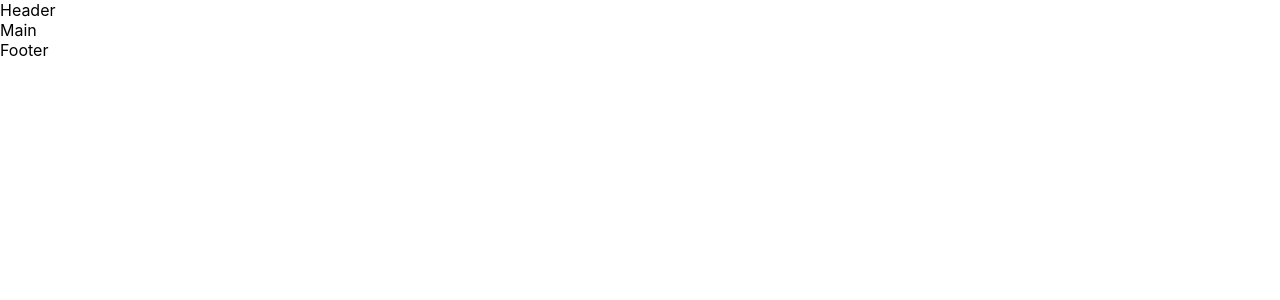
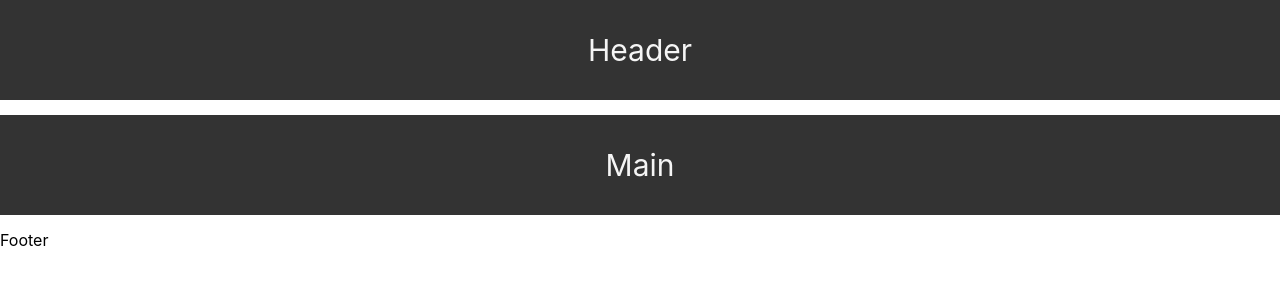
Before and after one commit to alyabev0/React-Todo-Telegram-Bot, a React (Create React App) app: page / in a window 1280 px wide. Shown: the top 300 px of the page. Built offline with nearby package versions, Linux system fonts and the light colour scheme.

Commit message:
simple app

```diff
--- a/src/App.css
+++ /dev/null
@@ -1,38 +0,0 @@
-.App {
-  text-align: center;
-}
-
-.App-logo {
-  height: 40vmin;
-  pointer-events: none;
-}
-
-@media (prefers-reduced-motion: no-preference) {
-  .App-logo {
-    animation: App-logo-spin infinite 20s linear;
-  }
-}
-
-.App-header {
-  background-color: #282c34;
-  min-height: 100vh;
-  display: flex;
-  flex-direction: column;
-  align-items: center;
-  justify-content: center;
-  font-size: calc(10px + 2vmin);
-  color: white;
-}
-
-.App-link {
-  color: #61dafb;
-}
-
-@keyframes App-logo-spin {
-  from {
-    transform: rotate(0deg);
-  }
-  to {
-    transform: rotate(360deg);
-  }
-}
--- a/src/components/App.js
+++ b/src/components/App.js
@@ -1,5 +1,5 @@
 // import logo from './logo.svg';
-import '../App.css';
+import './App.css';
 import React from 'react';
 import MainContent from './MainContent';
 import Footer from './Footer'
@@ -11,11 +11,11 @@ import Header from './Header'
 
 
 const App = () => (
-  <React.Fragment>
+  <div>
     <Header />
     <MainContent />
     <Footer />
-    </React.Fragment>
+    </div>
 );
 
 export default App;
--- a/src/components/Footer.js
+++ b/src/components/Footer.js
@@ -1,4 +1,4 @@
-import '../App.css';
+import './App.css';
 import React from 'react';
 
 const Footer = () => (
--- /dev/null
+++ b/src/components/Header.css
@@ -0,0 +1,11 @@
+.navbar {
+    height: 100px;
+    background-color: #333;
+    color: whitesmoke;
+    margin-bottom: 15px;
+    text-align: center;
+    font-size: 30px;
+    display: flex;
+    justify-content: center;
+    align-items: center;
+    }
--- a/src/components/Header.js
+++ b/src/components/Header.js
@@ -1,12 +1,10 @@
-
-
-
-import '../App.css';
+import './App.css';
 import React from 'react';
+import "./Header.css";
 
 const Header = () => (
     <React.Fragment>
-      <header>
+      <header className = "navbar">
       Header
       </header>
       </React.Fragment>
--- /dev/null
+++ b/src/components/MainContent.css
@@ -0,0 +1,11 @@
+.main{
+    height: 100px;
+    background-color: #333;
+    color: whitesmoke;
+    margin-bottom: 15px;
+    text-align: center;
+    font-size: 30px;
+    display: flex;
+    justify-content: center;
+    align-items: center;
+}
--- a/src/components/MainContent.js
+++ b/src/components/MainContent.js
@@ -1,9 +1,10 @@
-import '../App.css';
+import './App.css';
+import "./MainContent.css"
 import React from 'react';
 
 const MainContent = () => (
     <React.Fragment>
-      <main>
+      <main className='main'>
         Main
       </main>
       </React.Fragment>
```
Also changed, not shown: src/components/App.css (added).
